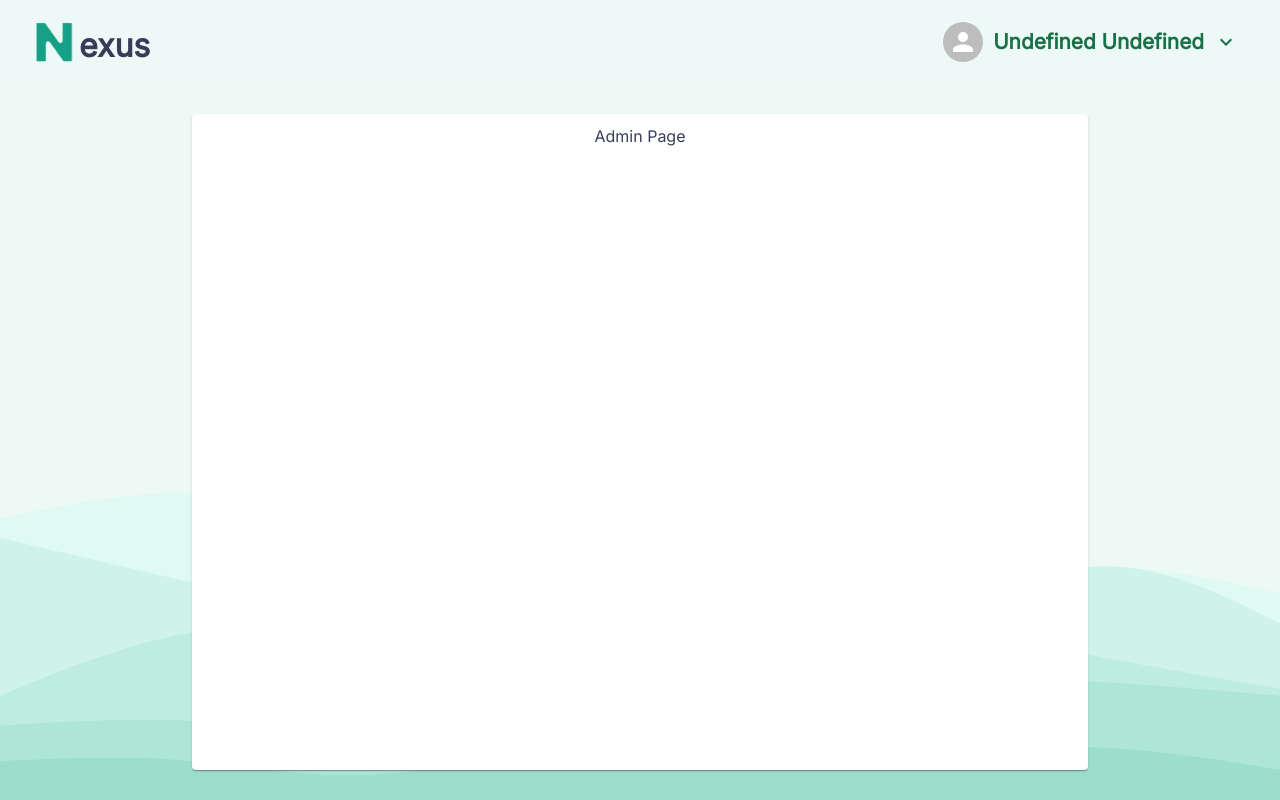
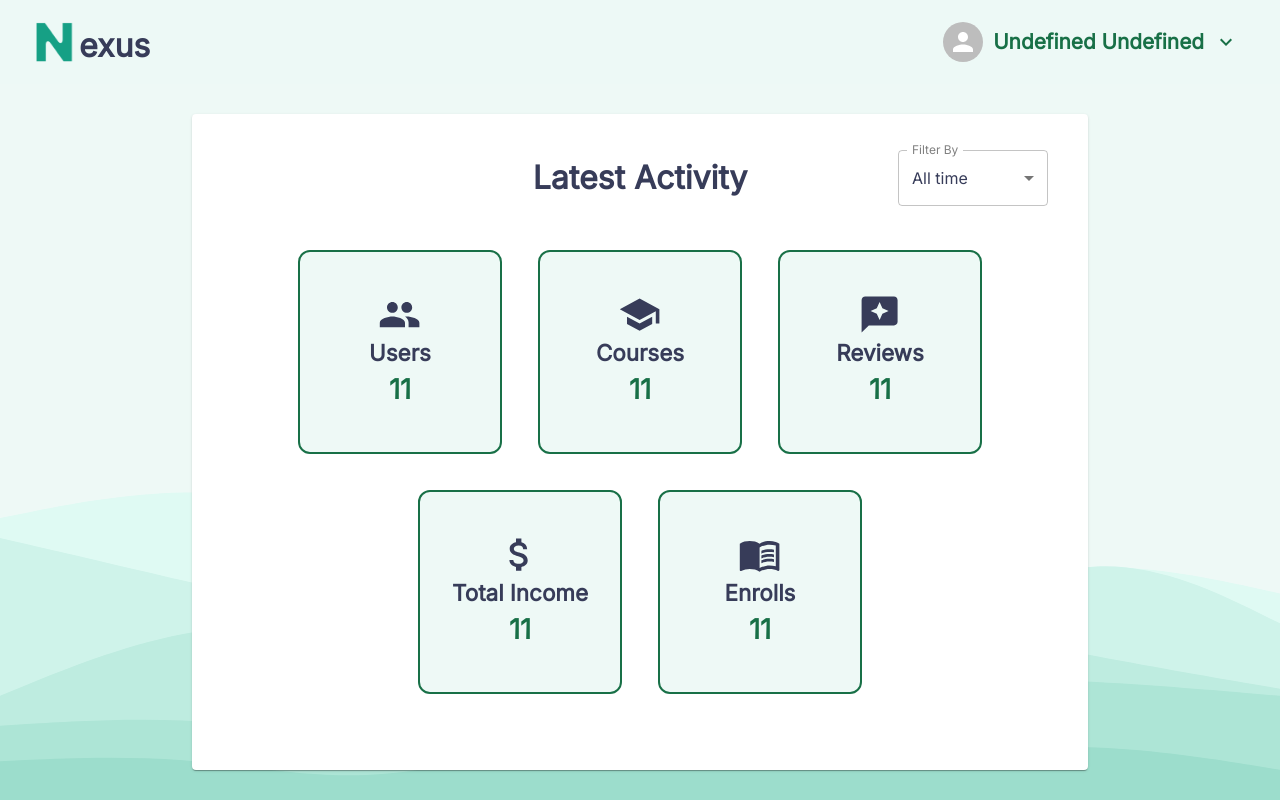
Before and after one commit to KhaledHegazy222/Nexus, a React (Vite) app in the folder client/: page /admin in a window 1280 px wide. Built offline with nearby package versions, Linux system fonts and the light colour scheme; no server answers.

Commit message:
Add Admin Page Content

```diff
--- /dev/null
+++ b/client/src/pages/Admin/Admin.styled.tsx
@@ -0,0 +1,18 @@
+import { Grid, GridProps, styled } from "@mui/material";
+export const StyledGridContainer = styled(Grid)<GridProps>({
+  placeContent: "center",
+});
+
+export const StyledGridCell = styled(Grid)<GridProps>(({ theme }) => ({
+  height: "200px",
+  aspectRatio: "1 / 1",
+  display: "grid",
+  placeContent: "center",
+  outline: "2px solid",
+  outlineColor: `${theme.palette.primary.main}`,
+  backgroundColor: `${theme.palette.primary.light}`,
+  margin: "20px",
+  fontSize: "1.4rem",
+  fontWeight: "600",
+  borderRadius: "10px",
+}));
--- a/client/src/pages/Admin/index.tsx
+++ b/client/src/pages/Admin/index.tsx
@@ -1,13 +1,212 @@
 import DashboardNavbar from "@/components/DashboardNavbar/Navbar";
 import { StyledLayoutPage, StyledPaper } from "@/components/Layout.styled";
-import { Box } from "@mui/material";
+import { StyledGridCell, StyledGridContainer } from "./Admin.styled";
+import {
+  Box,
+  FormControl,
+  InputLabel,
+  MenuItem,
+  Select,
+  Typography,
+} from "@mui/material";
+import {
+  AttachMoney,
+  Group,
+  MenuBook,
+  Reviews,
+  School,
+} from "@mui/icons-material";
 
 const Admin = () => {
   return (
     <StyledLayoutPage>
       <DashboardNavbar />
       <StyledPaper sx={{ m: "30px", width: "70%" }}>
-        <Box>Admin Page</Box>
+        <Box
+          sx={{
+            display: "flex",
+            alignItems: "center",
+            justifyContent: "center",
+            width: "100%",
+            position: "relative",
+            p: "30px",
+          }}
+        >
+          <Typography
+            sx={{
+              fontSize: "2rem",
+              fontWeight: "600",
+            }}
+          >
+            Latest Activity
+          </Typography>
+          <FormControl
+            sx={{
+              minWidth: "150px",
+              position: "absolute",
+              right: "30px",
+              "& label": {
+                color: "gray",
+              },
+            }}
+          >
+            <InputLabel id="filer-label">Filter By</InputLabel>
+            <Select
+              label="Filter By"
+              labelId="filter-label"
+              defaultValue="All time"
+            >
+              <MenuItem value="Last Month">Last Month</MenuItem>
+              <MenuItem value="Last 2 Months">Last 2 Months</MenuItem>
+              <MenuItem value="Last 3 Months">Last 3 Months</MenuItem>
+              <MenuItem value="Last 6 Months">Last 6 Months</MenuItem>
+              <MenuItem value="Last year">Last year</MenuItem>
+              <MenuItem value="All time">All time</MenuItem>
+            </Select>
+          </FormControl>
+        </Box>
+        <StyledGridContainer container>
+          <StyledGridCell item xs="auto">
+            <Group
+              sx={{
+                margin: "auto",
+                fontSize: "2.7rem",
+              }}
+            />
+            <Typography
+              sx={{
+                textAlign: "center",
+                fontWeight: "600",
+                fontSize: "1.4rem",
+                whiteSpace: "nowrap",
+              }}
+            >
+              Users
+            </Typography>
+            <Typography
+              sx={{
+                textAlign: "center",
+                fontWeight: "600",
+                fontSize: "1.7rem",
+                color: "primary.main",
+              }}
+            >
+              {11}
+            </Typography>
+          </StyledGridCell>
+          <StyledGridCell item xs="auto">
+            <School
+              sx={{
+                margin: "auto",
+                fontSize: "2.7rem",
+              }}
+            />
+            <Typography
+              sx={{
+                textAlign: "center",
+                fontWeight: "600",
+                fontSize: "1.4rem",
+                whiteSpace: "nowrap",
+              }}
+            >
+              Courses
+            </Typography>
+            <Typography
+              sx={{
+                textAlign: "center",
+                fontWeight: "600",
+                fontSize: "1.7rem",
+                color: "primary.main",
+              }}
+            >
+              {11}
+            </Typography>
+          </StyledGridCell>
+          <StyledGridCell item xs="auto">
+            <Reviews
+              sx={{
+                margin: "auto",
+                fontSize: "2.7rem",
+              }}
+            />
+            <Typography
+              sx={{
+                textAlign: "center",
+                fontWeight: "600",
+                fontSize: "1.4rem",
+                whiteSpace: "nowrap",
+              }}
+            >
+              Reviews
+            </Typography>
+            <Typography
+              sx={{
+                textAlign: "center",
+                fontWeight: "600",
+                fontSize: "1.7rem",
+                color: "primary.main",
+              }}
+            >
+              {11}
+            </Typography>
+          </StyledGridCell>
+          <StyledGridCell item xs="auto">
+            <AttachMoney
+              sx={{
+                margin: "auto",
+                fontSize: "2.7rem",
+              }}
+            />
+            <Typography
+              sx={{
+                textAlign: "center",
+                fontWeight: "600",
+                fontSize: "1.4rem",
+                whiteSpace: "nowrap",
+              }}
+            >
+              Total Income
+            </Typography>
+            <Typography
+              sx={{
+                textAlign: "center",
+                fontWeight: "600",
+                fontSize: "1.7rem",
+                color: "primary.main",
+              }}
+            >
+              {11}
+            </Typography>
+          </StyledGridCell>
+          <StyledGridCell item xs="auto">
+            <MenuBook
+              sx={{
+                margin: "auto",
+                fontSize: "2.7rem",
+              }}
+            />
+            <Typography
+              sx={{
+                textAlign: "center",
+                fontWeight: "600",
+                fontSize: "1.4rem",
+                whiteSpace: "nowrap",
+              }}
+            >
+              Enrolls
+            </Typography>
+            <Typography
+              sx={{
+                textAlign: "center",
+                fontWeight: "600",
+                fontSize: "1.7rem",
+                color: "primary.main",
+              }}
+            >
+              {11}
+            </Typography>
+          </StyledGridCell>
+        </StyledGridContainer>
       </StyledPaper>
     </StyledLayoutPage>
   );
```
